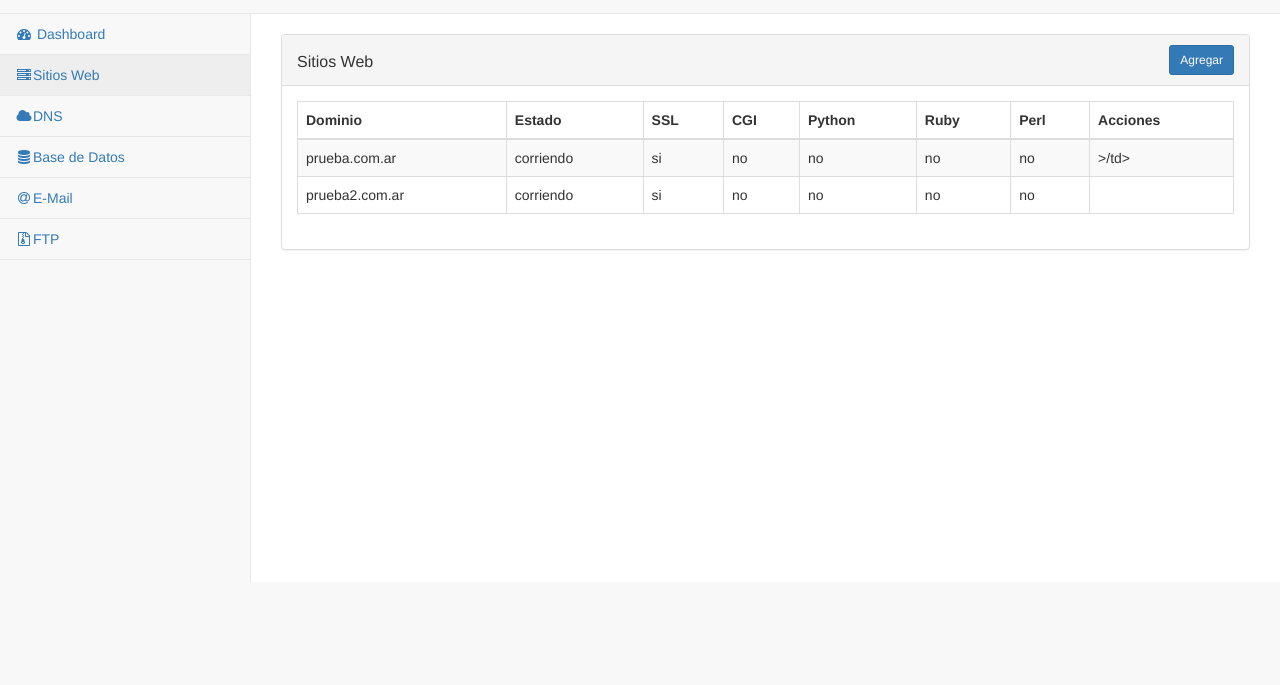
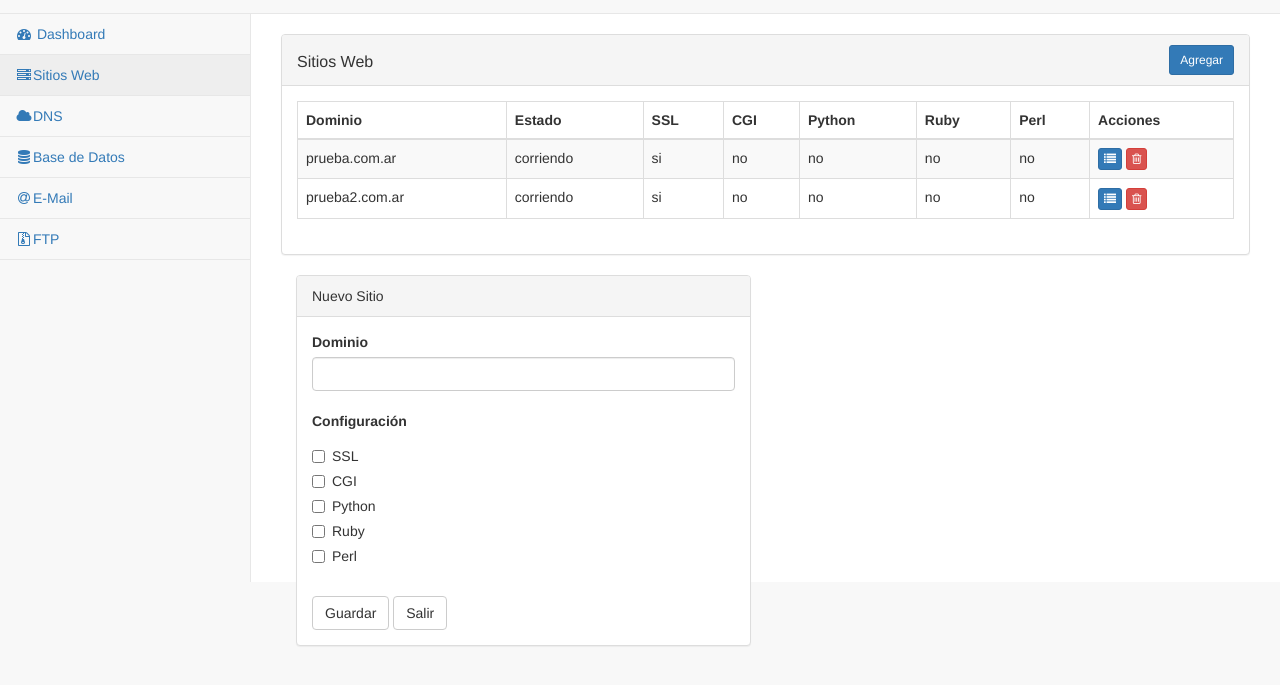
Before and after one commit to mkreder/dockerpanel, a plain HTML site: page pages/web.html in a window 1280 px wide. Shown: the part 37-722 px from the top of the page. Drawn offline with Linux system fonts and the light colour scheme.

Commit message:
templated web.html

```diff
--- a/pages/web.html
+++ b/pages/web.html
@@ -132,7 +132,10 @@
                                       <td class="center">no</td>
                                       <td class="center">no</td>
                                       <td class="center">no</td>
-                                      <td>>/td>
+                                      <td class="center">
+                                        <button type="button" class="btn btn-xs btn-primary"><i class="fa fa-list"></i></button>
+                                        <button class="btn btn-xs btn-danger"><i class="fa fa-trash-o"></i></button>
+                                      </td>
                                   </tr>
                                   <tr class="odd gradeX">
                                       <td>prueba2.com.ar</td>
@@ -142,6 +145,10 @@
                                       <td class="center">no</td>
                                       <td class="center">no</td>
                                       <td class="center">no</td>
+                                      <td class="center">
+                                        <button type="button" class="btn btn-xs btn-primary"><i class="fa fa-list"></i></button>
+                                        <button class="btn btn-xs btn-danger"><i class="fa fa-trash-o"></i></button>
+                                      </td>
                                   </tr>
                               </tbody>
                           </table>
@@ -154,6 +161,48 @@
           </div>
 
 
+        <div id=form class="col-lg-6" >
+          <div class="panel panel-default">
+              <div class="panel-heading">
+                  Nuevo Sitio
+              </div>
+              <div class="panel-body">
+                <form role=form>
+                    <label>Dominio</label>
+                    <input class="form-control" name="dominio">
+                    <br>
+                    <label>Configuración</label>
+                    <div class="checkbox">
+                        <label>
+                            <input name="ssl" type="checkbox" value=""> SSL
+                        </label>
+                    </div>
+                    <div class="checkbox">
+                        <label>
+                            <input name="cgi" type="checkbox" value=""> CGI
+                        </label>
+                    </div>
+                    <div class="checkbox">
+                        <label>
+                            <input name="python" type="checkbox" value=""> Python
+                        </label>
+                    </div>
+                    <div class="checkbox">
+                        <label>
+                            <input name="ruby" type="checkbox" value=""> Ruby
+                        </label>
+                    </div>
+                    <div class="checkbox">
+                        <label>
+                            <input name="perl" type="checkbox" value=""> Perl
+                        </label>
+                    </div>
+                    <br>
+                    <button type="submit" class="btn btn-default">Guardar</button>
+                    <button type="cancel" class="btn btn-default">Salir</button>
+                </form>
+              </div>
+        </div>
 
         </div>
         <!-- /#page-wrapper -->
```
